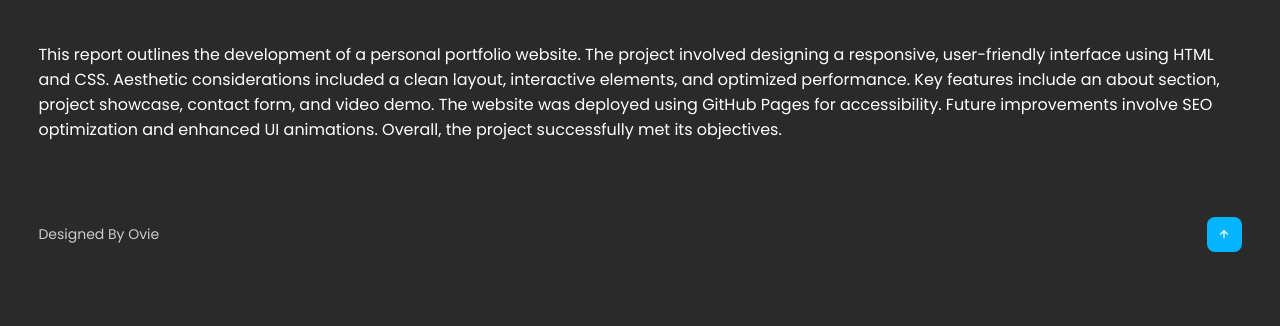
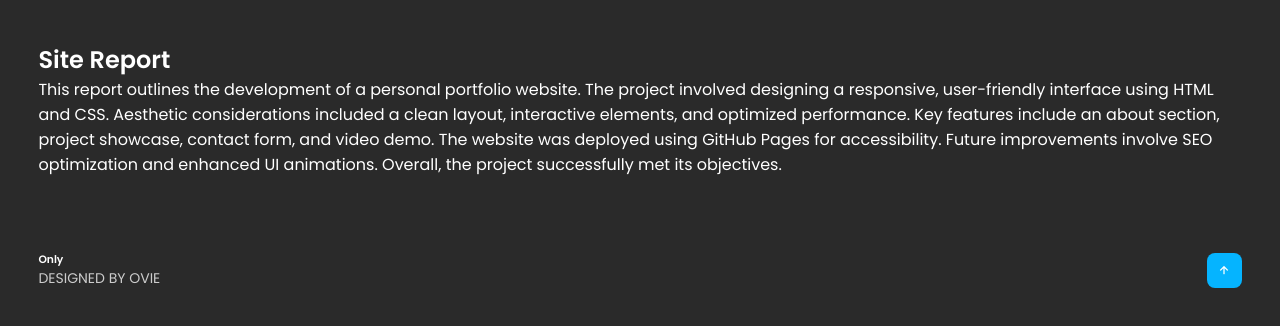
Before and after one commit to ovieakwara/project-portfolio, a plain HTML site: page sitereport.html in a window 1280 px wide. Shown: the part 68-394 px from the top of the page. Drawn offline with nearby package versions, Linux system fonts and the light colour scheme.

Commit message:
new change

```diff
--- a/sitereport.html
+++ b/sitereport.html
@@ -1,11 +1,11 @@
 <!DOCTYPE html>
-<html>
+<html lang="en">
 
 <head>
 	<meta charset="utf-8">
 	<meta name="viewport" content="width=device-width, initial-scale=1">
 	<title>Ovie Akwara</title>
-	<!---custom css link---->
+
 	<link rel="stylesheet" type="text/css" href="css/style.css">
 
 	<link rel="stylesheet" href="https://unpkg.com/boxicons@latest/css/boxicons.min.css">
@@ -26,8 +26,7 @@
 	</nav>
 
 	<section>
-
-
+		<h2>Site Report</h2>
 		<p>This report outlines the development of a personal portfolio website. The project involved designing a
 			responsive, user-friendly interface using HTML and CSS. Aesthetic considerations included a
 			clean layout, interactive elements, and optimized performance. Key features include an about section,
@@ -38,8 +37,10 @@
 	</section>
 
 	<section class="end">
+
 		<div class="last-text">
-			<p>Designed By Ovie</p>
+			<h6>Only</h6>
+			<p>DESIGNED BY OVIE</p>
 		</div>
 		<div class="top">
 			<a href="#top"><i class="bx bx-up-arrow-alt"></i></a>
```
Also changed, not shown: about.html (+3 -2 lines), contact.html (+8 -4 lines), index.html (+3 -8 lines), projects.html (+5 -4 lines), videodemo.html (+3 -2 lines).
